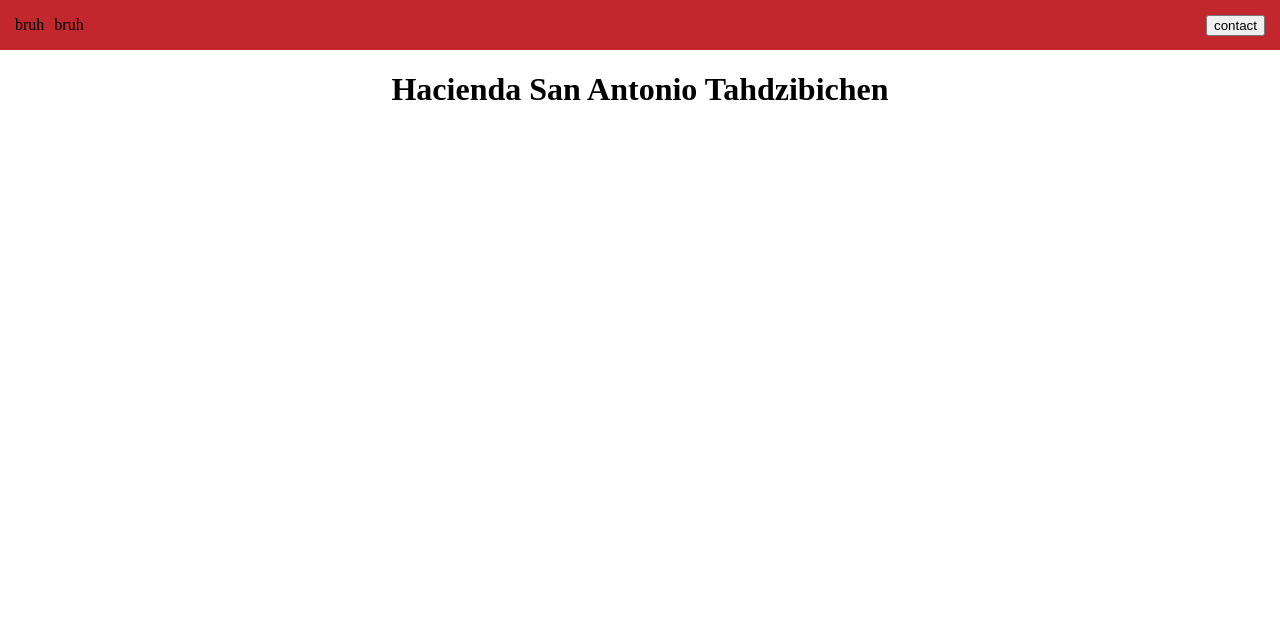
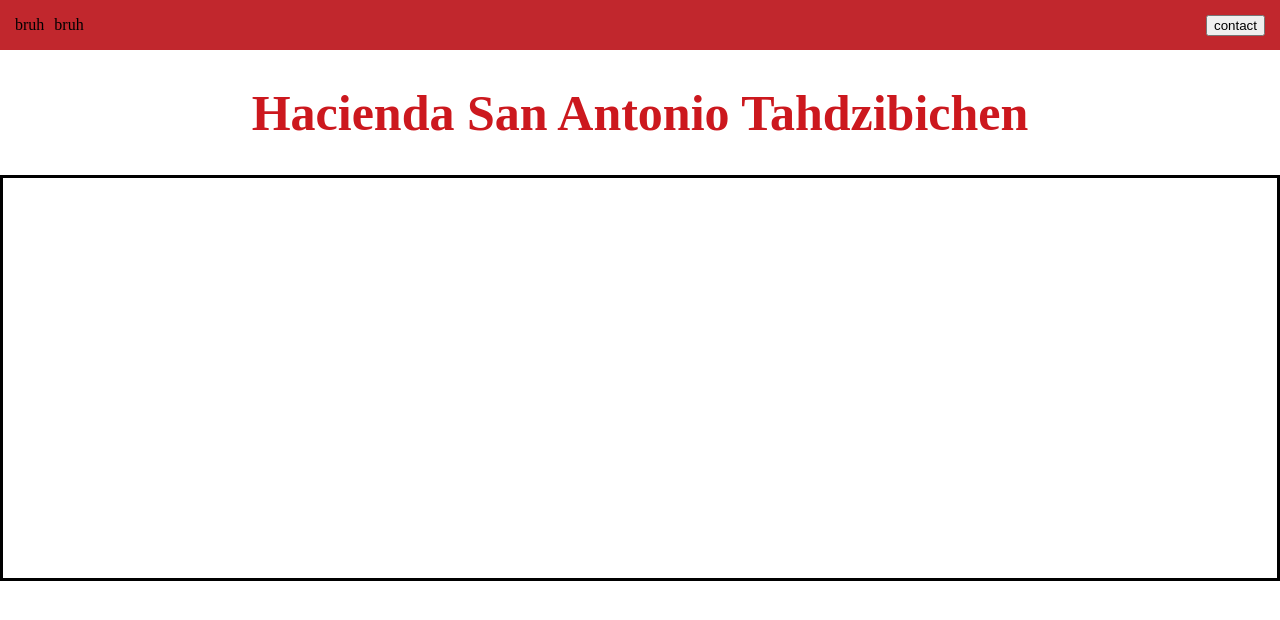
Before and after one commit to Kurineko/TAH, a plain HTML site: page index.html in a window 1280 px wide. Drawn offline with Linux system fonts and the light colour scheme.

Commit message:
title working, now on to middle content

```diff
--- a/index.html
+++ b/index.html
@@ -19,6 +19,10 @@
     <div class="title">
         <h1>Hacienda San Antonio Tahdzibichen</h1>
     </div>
+    <div class="chooser">
+        <div class="left-info"></div>
+        <div class="right-image"></div>
+    </div>
 
 </body>
 </html>
--- a/style.css
+++ b/style.css
@@ -10,10 +10,7 @@ body {
     display: flex;
     justify-content: space-between;
     background: #C1272D;
-
-
 }
-
 
 .header > .left {
     display: flex;
@@ -28,6 +25,16 @@ body {
 }
 
 .title > h1 {
-    display: flex;
-    justify-self: center;
+    text-align: center;
+    font-size: 50px;
+    color: #cc181e;
 }
+
+.title {
+    flex: none;
+}
+
+.chooser {
+    border: solid;
+    height: 400px;
+}
```
